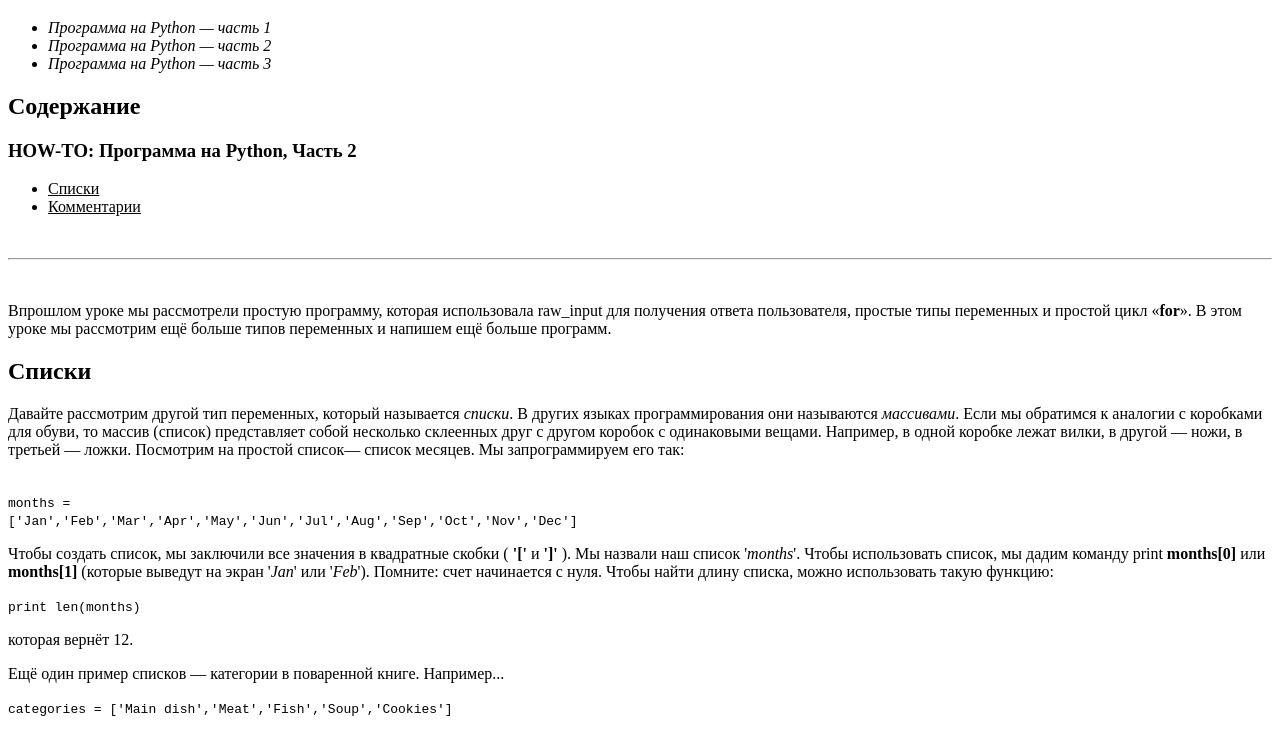
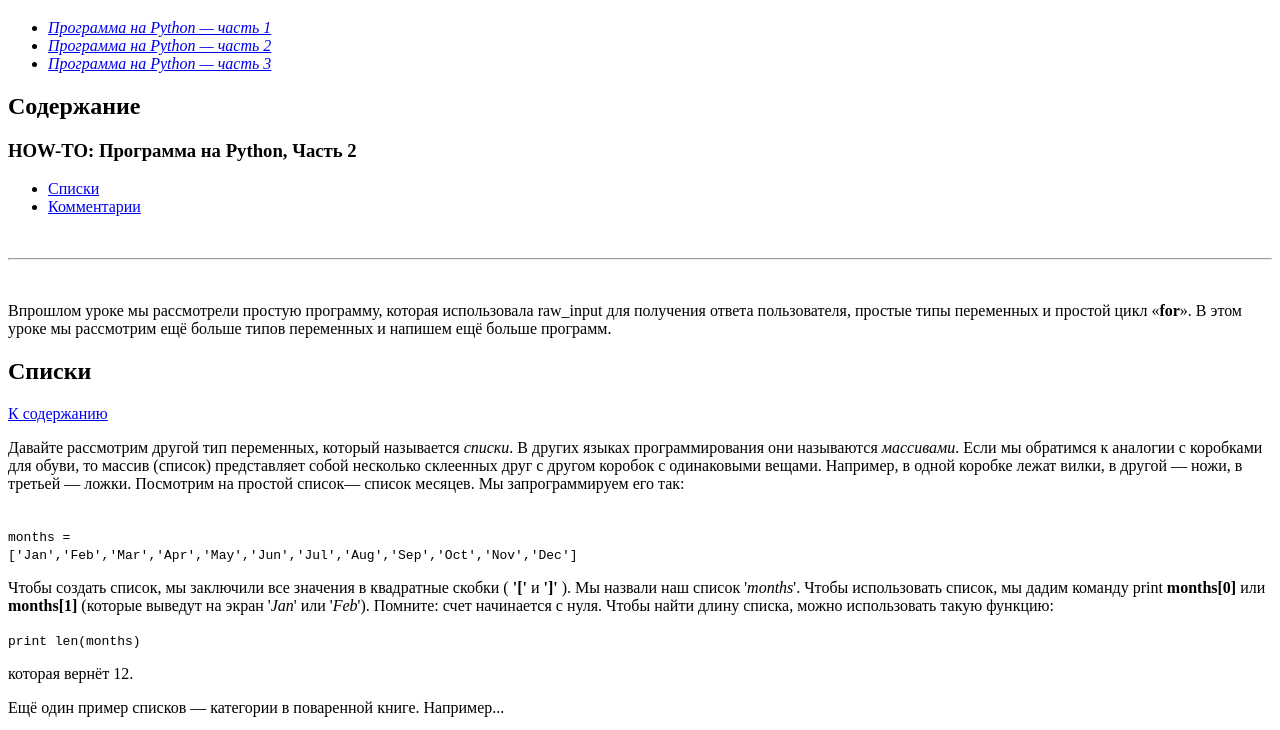
Before and after one commit to anarstah/67-19, a plain HTML site: page home/pythone_2.html in a window 1280 px wide. Shown: the part 61-791 px from the top of the page. Drawn offline with Linux system fonts and the light colour scheme.

Commit message:
09/10/2019

```diff
--- a/home/pythone_2.html
+++ b/home/pythone_2.html
@@ -7,15 +7,15 @@
 <body>
     <h1>HOW-TO: Программа на Python, Часть 2</h1>
     <UL>
-        <li><em>Программа на Python — часть 1</em></li>
-        <li><em>Программа на Python — часть 2</em></li>
-        <li><em>Программа на Python — часть 3</em></li>
+        <LI><em><a href="pythone_1.html">Программа на Python — часть 1</a></em></LI>
+        <LI><em><a href="pythone_2.html">Программа на Python — часть 2</a></em></LI>
+        <LI><em><a href="pythone_3.html">Программа на Python — часть 3</a></em></LI>
     </UL>
-    <h2>Содержание</h2>
+    <h2 id="Содержание">Содержание</h2>
     <h3>HOW-TO: Программа на Python, Часть 2</h3>
     <UL>
-        <li><u>Списки</u></li>
-        <li><u>Комментарии</u></li>
+        <li><a href="#Списки">Списки</a></li>
+        <li><a href="#Комментарии">Комментарии</a></li>
     </UL>
     <br>
     <HR>
@@ -24,7 +24,8 @@
         для получения ответа пользователя, простые типы переменных и простой цикл «<b>for</b>». В
         этом уроке мы рассмотрим ещё больше типов переменных и напишем ещё больше
         программ.</p>
-    <h2>Списки</h2>
+    <h2 id="Списки">Списки</h2>
+    <div><a href="#Содержание">К содержанию</a></div>
     <p>Давайте рассмотрим другой тип переменных, который называется <i>списки</i>. В других
         языках программирования они называются <i>массивами</i>. Если мы обратимся к аналогии с
         коробками для обуви, то массив (список) представляет собой несколько склеенных друг с
@@ -48,7 +49,8 @@
     <hr><hr>
     <!--СДЕЛАТЬ ДВОЙНУЮ ЛИНИЮ-->
 
-    <h2>Комментарии</h2>
+    <h2 id="Комментарии">Комментарии</h2>
+    <div><a href="#Содержание">К содеражинию</a></div>
     <p>Далее, мы должны обсудить комментарии. Комментарии важны по нескольким причинам.
         Они не только говорят вам или другим людям, что вы пытаетесь делать, но и напомнят
         вам через полгода, что же вы хотели сделать. Когда вы будете писать много программ,
```
Also changed, not shown: home/pythone_1.html (+10 -8 lines), home/pythone_3.html (+6 -4 lines).
